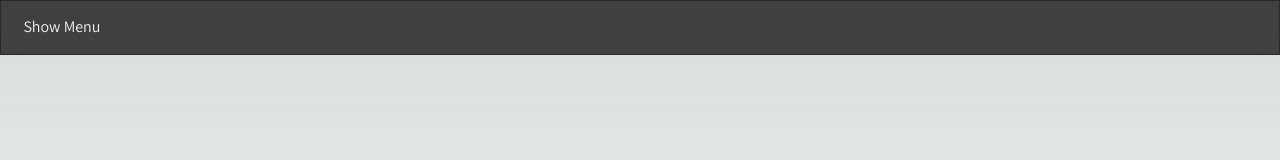
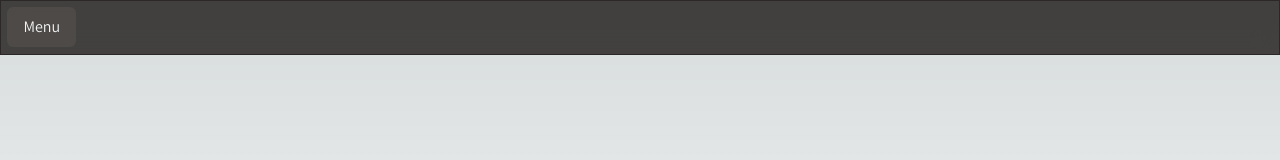
Before and after one commit to flokleiser/nextjs-flo, a Next.js app: page /links in a window 1280 px wide. Shown: the top 160 px of the page. Built offline with nearby package versions, Linux system fonts and the light colour scheme.

Commit message:
navbar changes yet again

```diff
--- a/app/components/Navbar.js
+++ b/app/components/Navbar.js
@@ -35,14 +35,20 @@ export default function Navbar() {
     setShowNavbar(!showNavbar);
   };
 
+
+
   return (
     <div className="border border-stone-800/90 p-[0.4rem] mb-12 sticky top z-[100] bg-stone-900/80 backdrop-blur-md">
+
+       {/*menu button*/}
        <button
-        className="px-4 py-2 rounded-md text-sm lg:text-base relative no-underline duration-300 ease-in text-zinc-100 bg-stone-90/80"
+        className="px-4 py-2 rounded-md text-sm lg:text-base relative no-underline duration-300 ease-in text-zinc-100 bg-stone-500/20"
         onClick={toggleNavbarVisibility}
       >
-        {showNavbar ? "Hide Menu" : "Show Menu"}
+        {showNavbar ? "Menu" : "Menu"}
       </button>
+
+
       {showNavbar && (
       <nav className="flex 2 relative justify-start w-full z-[100]  ">
         {navItems.map((item, index) => {
@@ -52,7 +58,7 @@ export default function Navbar() {
             <Link
               key={item.path}
               className={`px-4 py-2 rounded-md text-sm lg:text-base relative no-underline duration-300 ease-in ${
-                isActive ? "text-zinc-100" : "text-zinc-400"
+                isActive ? "text-zinc-100" : "text-zinc-500"
               }`}
               data-active={isActive}
               href={item.path}
@@ -62,7 +68,7 @@ export default function Navbar() {
               <span>{item.name}</span>
               {item.path === hoveredPath && (
                 <motion.div
-                  className="absolute bottom-0 left-0 w-full h-0.5 bg-zinc-100"
+                  className="absolute bottom-0 left-0 w-full h-0.5 bg-stone-500/20"
                   layoutId="navbar"
                   aria-hidden="true"
                   style={{
```
Also changed, not shown: 1 other file (tests, documents, lock files or other folders).
